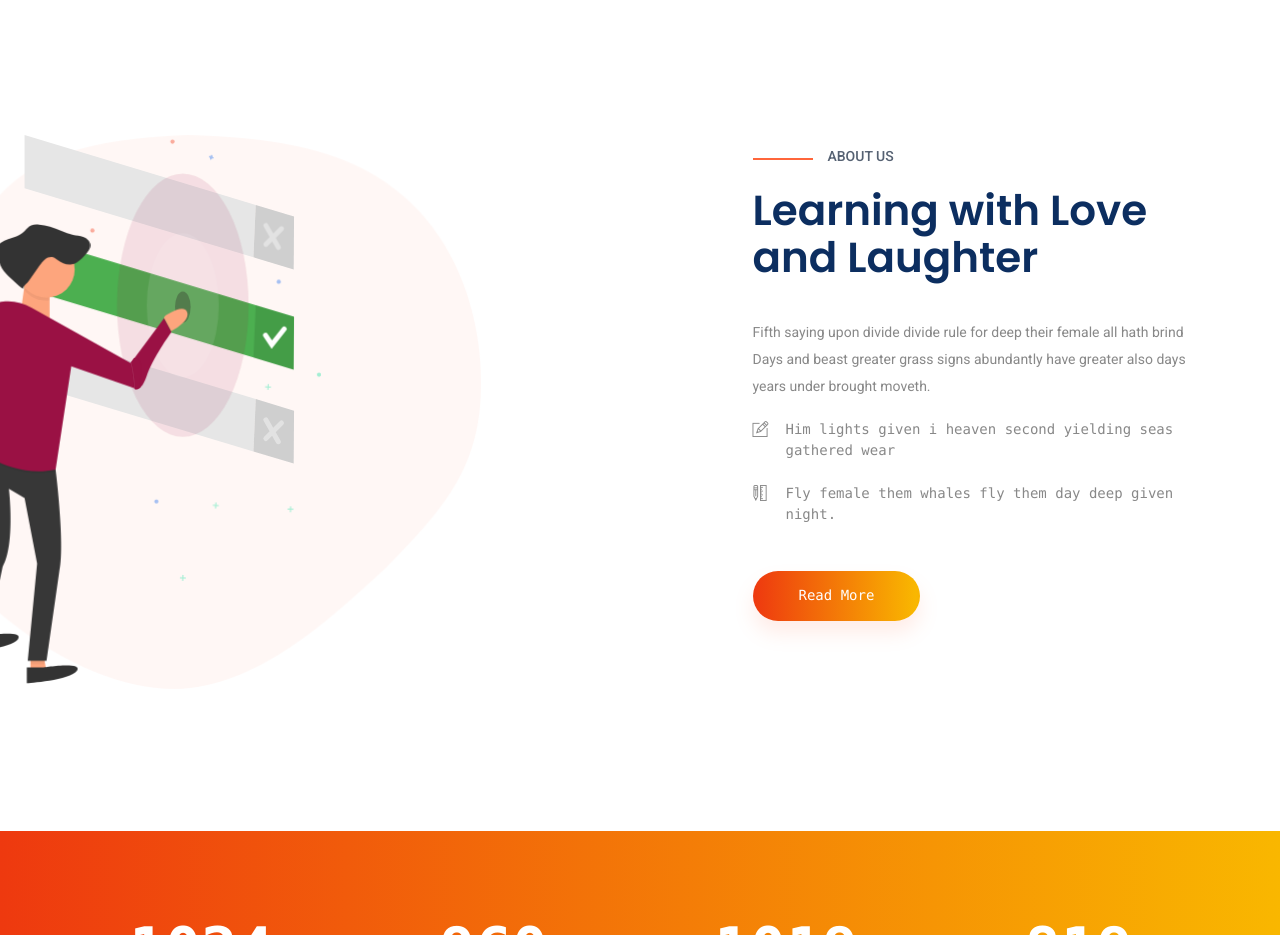
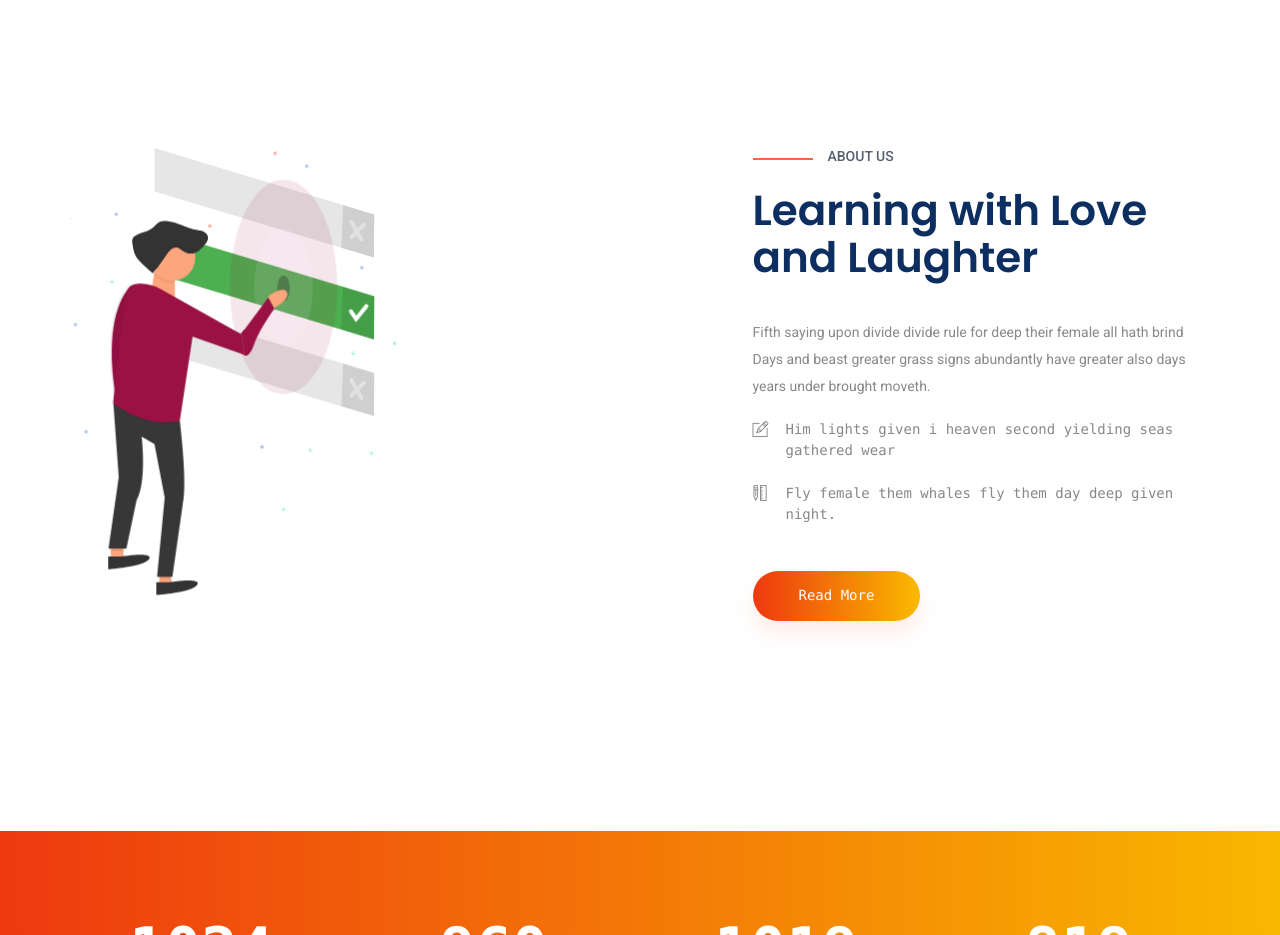
Before and after one commit to KleiAliaj/Totem, a plain HTML site: page index.html in a window 1280 px wide. Shown: the part 1340-2275 px from the top of the page. Drawn offline with Linux system fonts and the light colour scheme.

Commit message:
9th Commit

```diff
--- a/index.html
+++ b/index.html
@@ -2846,7 +2846,7 @@ button:hover {
         <div class="container">
             <div class="row align-items-sm-center align-items-lg-stretch">
                 <div class="col-md-7 col-lg-7">
-                    <div class="learning_img">
+                    <div class="">
                         <svg version="1.1" id="chooseSVG" xmlns="http://www.w3.org/2000/svg" xmlns:xlink="http://www.w3.org/1999/xlink" x="0px" y="0px" viewBox="0 0 567 785.7" style="enable-background:new 0 0 567 785.7;" xml:space="preserve">
                             <title>chooseSVG</title>
                             <path class="st0" d="M528.8,115.5l-54.3-16.4l-3.3,74.2l57.1,17.2L528.8,115.5z"/>
```
